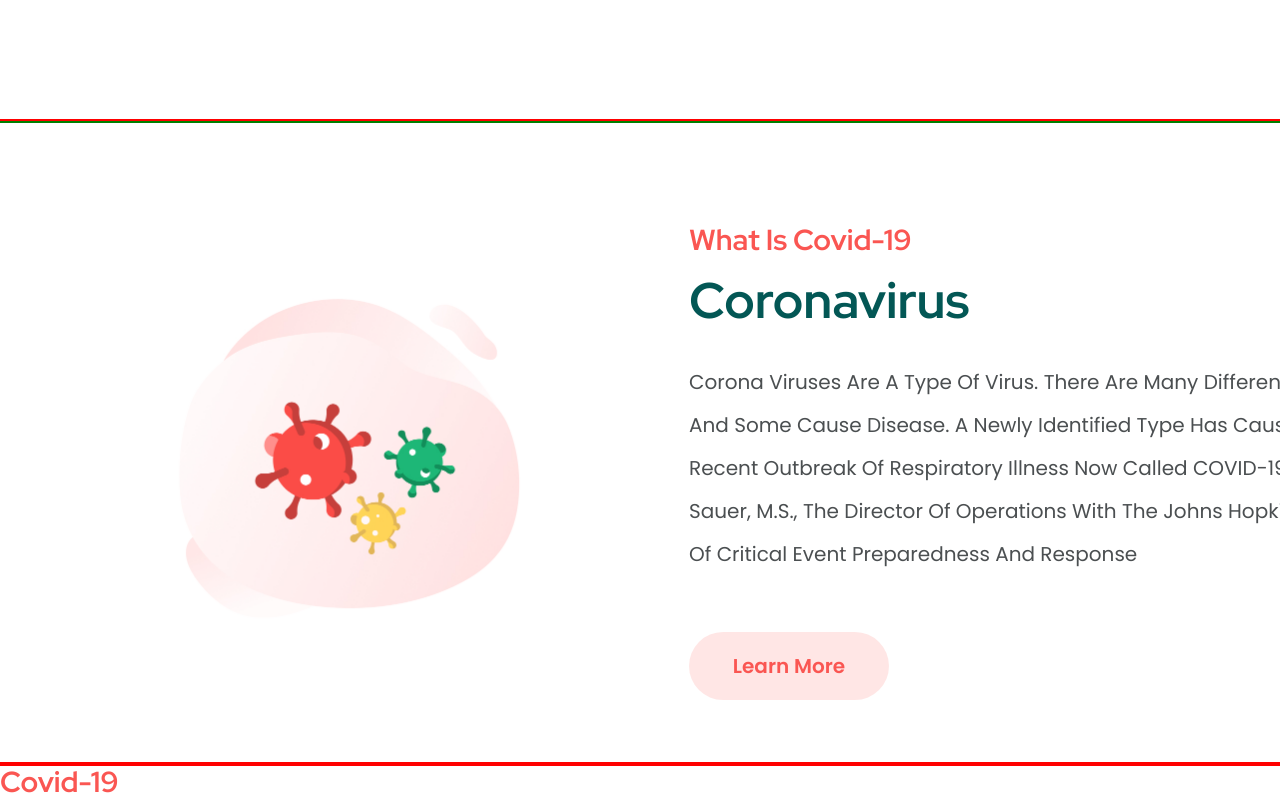
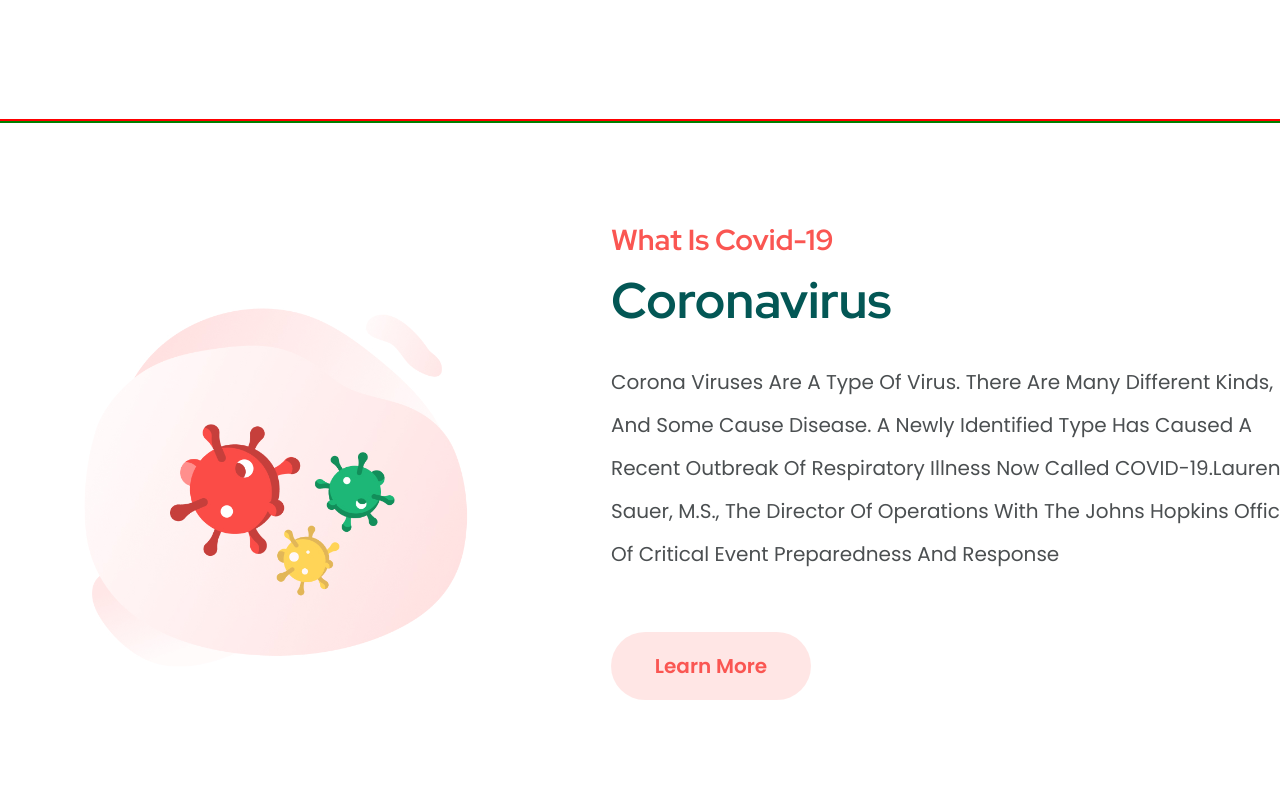
Before and after one commit to OlyaVerbetska/covid-19-landing-extra-task-1, a plain HTML site: page index.html in a window 1280 px wide. Shown: the part 940-1743 px from the top of the page. Drawn offline with nearby package versions, Linux system fonts and the light colour scheme.

Commit message:
Мучает overview

```diff
--- a/css/styles.css
+++ b/css/styles.css
@@ -182,17 +182,23 @@ p {
 }
 
 .overview .container::before {
-  display: block;
+  /* display: block;
   content: "";
   /* width: 960px;
   height: 957px; */
   /* height: 100%; */
-  flex-basis: calc((100% - 30px) / 2);
+  /* flex-basis: calc((100% - 30px) / 2);
 
   background-image: url(../images/coronavirus.jpg);
   background-size: contain;
   background-position: center;
-  background-repeat: no-repeat;
+  background-repeat: no-repeat; */
+  content: "";
+  background-image: url(../images/coronavirus.jpg);
+  width: 611px;
+  height: 537px;
+  display: block;
+  background-size: contain;
 }
 .overview-description {
   flex-basis: calc((100% - 30px) / 2);
```
